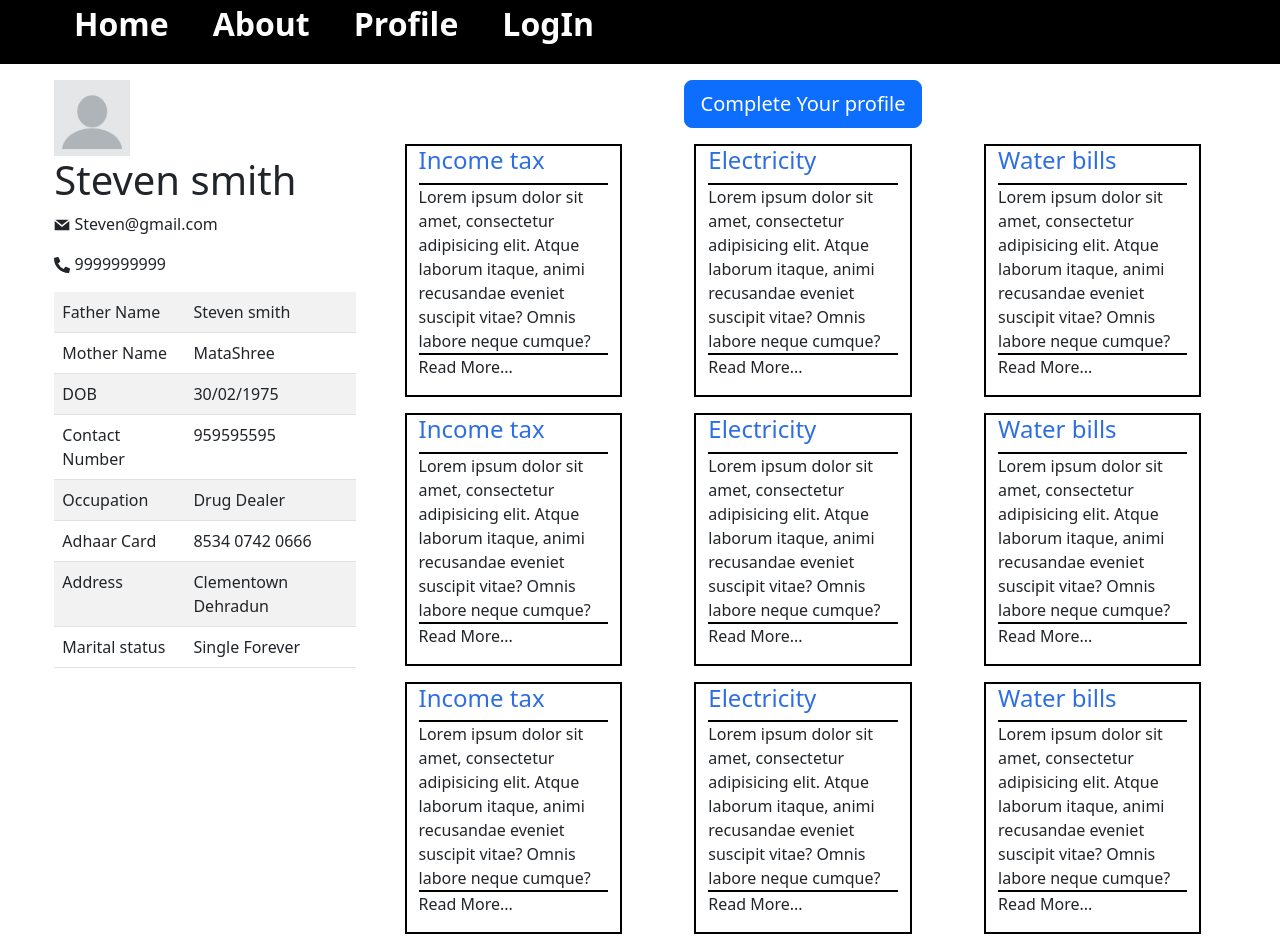
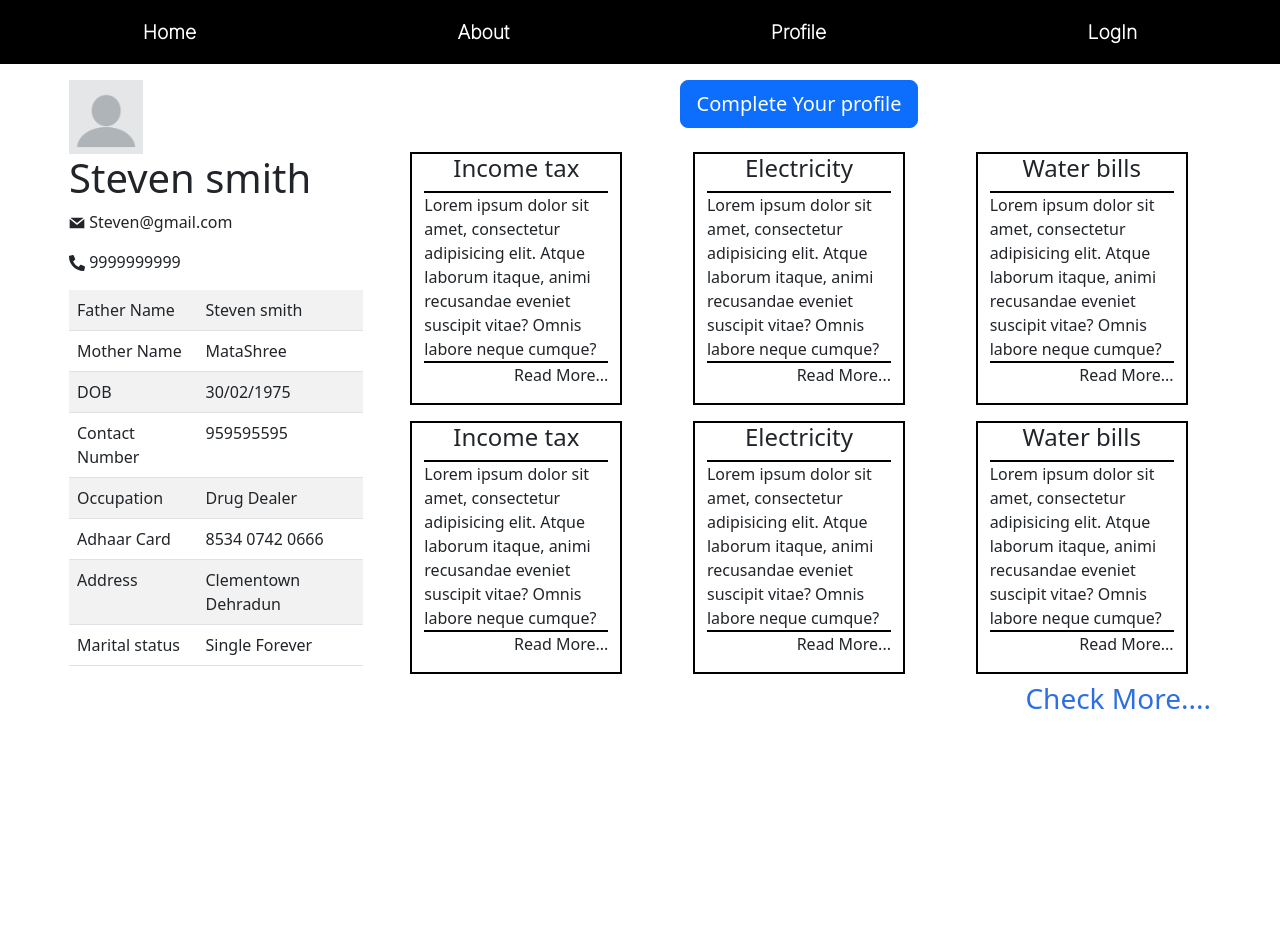
Before and after one commit to MukulDhiman03/smartcity, a React (Create React App) app: page /profile in a window 1280 px wide. Shown: the top 946 px of the page. After the commit the page ends 800 px from the top, so only its background shows below. Built offline with nearby package versions, Linux system fonts and the light colour scheme.

Commit message:
home header responsive

```diff
--- a/src/components/Header.js
+++ b/src/components/Header.js
@@ -6,8 +6,7 @@ const Header = () => {
     return (
         <div className='container-fluid' id='nav'>
             <div className='row'>
-                <div class="col-6">
-                    <ul>
+                <ul id='navItems'>
                     <li>
                         <NavLink className="link" to="/">Home</NavLink>
                     </li>
@@ -22,10 +21,6 @@ const Header = () => {
                     </li>
                 </ul>
             </div>
-                {/* <div className="col-4 logo">
-                    <h1>SMARTCITY</h1>
-                </div> */}
-            </div>
         </div>
 
     )
--- a/src/components/Home.js
+++ b/src/components/Home.js
@@ -11,7 +11,9 @@ const Home = () => {
           <div className='col-12 right'>
             <h1>Management of smart cities.</h1>
             <p>An initiative to coordinate, integrate and control different city services with transparency, efficiency and privacy.</p>
-            <NavLink to="/login" style={{textDecoration: 'none'}}><button className="button">Get started</button></NavLink>
+            <div>
+              <NavLink to="/login"><button className="btn btn-dark button">Get started</button></NavLink>
+            </div>
           </div>
         </div>
       </div>
--- a/src/components/Profile.js
+++ b/src/components/Profile.js
@@ -8,8 +8,8 @@ import "../css/Profile.css"
 
 const Profile = () => {
     return (
-        <div className='conatiner'>
-            <div className='row justify-content-center mt-3'>
+        <div className='conatiner' id="profileContainer">
+            <div className='row justify-content-center p-3'>
                 <div className='col-3'>
                     <img className='text-center img-fluid w-25' src={img} alt="user not found" />
                     <h1>Steven smith</h1>
@@ -59,17 +59,17 @@ const Profile = () => {
                 <div className='col-8'>
                     <div className='row'>
                         <h3 className='text-center'>
-                            <NavLink  to="/completeprofile" className="btn btn-primary btn-lg">Complete Your profile</NavLink>
+                            <NavLink to="/completeprofile" className="btn btn-primary btn-lg">Complete Your profile</NavLink>
                         </h3>
                     </div>
-                    <div className='row justify-content-around mt-2'>
+                    <div className='row justify-content-around mt-3'>
                         <div className="col-3 profileCard">
                             <h4>Income tax</h4>
                             <div>
                                 Lorem ipsum dolor sit amet, consectetur adipisicing elit. Atque laborum itaque, animi recusandae
                                 eveniet suscipit vitae? Omnis labore neque cumque?
                             </div>
-                            <p className='justify-content-end'>Read More...</p>
+                            <p>Read More...</p>
                         </div>
                         <div className="col-3 profileCard">
                             <h4>Electricity</h4>
@@ -77,7 +77,7 @@ const Profile = () => {
                                 Lorem ipsum dolor sit amet, consectetur adipisicing elit. Atque laborum itaque, animi recusandae
                                 eveniet suscipit vitae? Omnis labore neque cumque?
                             </div>
-                            <p className='justify-content-end'>Read More...</p>
+                            <p>Read More...</p>
                         </div>
                         <div className="col-3 profileCard">
                             <h4>Water bills</h4>
@@ -85,7 +85,7 @@ const Profile = () => {
                                 Lorem ipsum dolor sit amet, consectetur adipisicing elit. Atque laborum itaque, animi recusandae
                                 eveniet suscipit vitae? Omnis labore neque cumque?
                             </div>
-                            <p className='justify-content-end'>Read More...</p>
+                            <p>Read More...</p>
                         </div>
                     </div>
                     <div className='row justify-content-around mt-3'>
@@ -95,7 +95,7 @@ const Profile = () => {
                                 Lorem ipsum dolor sit amet, consectetur adipisicing elit. Atque laborum itaque, animi recusandae
                                 eveniet suscipit vitae? Omnis labore neque cumque?
                             </div>
-                            <p className='justify-content-end'>Read More...</p>
+                            <p>Read More...</p>
                         </div>
                         <div className="col-3 profileCard">
                             <h4>Electricity</h4>
@@ -103,7 +103,7 @@ const Profile = () => {
                                 Lorem ipsum dolor sit amet, consectetur adipisicing elit. Atque laborum itaque, animi recusandae
                                 eveniet suscipit vitae? Omnis labore neque cumque?
                             </div>
-                            <p className='justify-content-end'>Read More...</p>
+                            <p>Read More...</p>
                         </div>
                         <div className="col-3 profileCard">
                             <h4>Water bills</h4>
@@ -111,33 +111,7 @@ const Profile = () => {
                                 Lorem ipsum dolor sit amet, consectetur adipisicing elit. Atque laborum itaque, animi recusandae
                                 eveniet suscipit vitae? Omnis labore neque cumque?
                             </div>
-                            <p className='justify-content-end'>Read More...</p>
-                        </div>
-                    </div>
-                    <div className='row justify-content-around mt-3'>
-                        <div className="col-3 profileCard">
-                            <h4>Income tax</h4>
-                            <div>
-                                Lorem ipsum dolor sit amet, consectetur adipisicing elit. Atque laborum itaque, animi recusandae
-                                eveniet suscipit vitae? Omnis labore neque cumque?
-                            </div>
-                            <p className='justify-content-end'>Read More...</p>
-                        </div>
-                        <div className="col-3 profileCard">
-                            <h4>Electricity</h4>
-                            <div>
-                                Lorem ipsum dolor sit amet, consectetur adipisicing elit. Atque laborum itaque, animi recusandae
-                                eveniet suscipit vitae? Omnis labore neque cumque?
-                            </div>
-                            <p className='justify-content-end'>Read More...</p>
-                        </div>
-                        <div className="col-3 profileCard">
-                            <h4>Water bills</h4>
-                            <div>
-                                Lorem ipsum dolor sit amet, consectetur adipisicing elit. Atque laborum itaque, animi recusandae
-                                eveniet suscipit vitae? Omnis labore neque cumque?
-                            </div>
-                            <p className='justify-content-end'>Read More...</p>
+                            <p>Read More...</p>
                         </div>
                     </div>
                     <div className='row text-end mt-2 footerHeading'>
--- a/src/css/Articles.css
+++ b/src/css/Articles.css
@@ -2,8 +2,7 @@
     text-align: center;
     font-size: 6.5vh;
 }
-
-.articles {
+.articles div {
     margin-top: 3vh;
     padding: 8px;
     border-left: 4px solid black;
--- a/src/css/Header.css
+++ b/src/css/Header.css
@@ -1,29 +1,28 @@
+@import url('https://fonts.googleapis.com/css2?family=Inter:wght@200&display=swap');
+
 #nav {
     background-color: black;
     font-weight: bolder;
+    height: 8vh;
 }
 
-.logo {
-    text-align: center;
+#navItems {
+    height: 8vh;
+    display: flex;
+    justify-content: space-around;
+    align-items: center;
+    list-style: none;
 }
 
-ul {
-    list-style: none;
-    display: flex;
-    width: inherit;
-}
-
-ul li {
-    margin-left: 2vh;
-    font-size: 4vh;
-}
 
 .link {
-
     text-decoration: none;
     color: white;
+    background-color: black;
     padding: 14px;
-    background-color: black;
+    font-weight: bolder;
+    font-size: 1.2rem;
+    font-family: 'Inter', sans-serif;
 }
 
 
--- a/src/css/Home.css
+++ b/src/css/Home.css
@@ -1,11 +1,13 @@
 .section {
     height: 40vh;
-    /* margin-top: 4vh; */
-    background-image: url("../img/home.png");
+    border-bottom: 10px double black;
 }
 
 .right {
-    margin-top: 5vh;
+    display: flex;
+    flex-direction: column;
+    justify-content: center;
+    align-items: center;
     height: 30vh;
 }
 
@@ -21,24 +23,8 @@
     font-weight: bolder;
 }
 
-.button {
-    display: flex;
-    justify-content: center;
-    align-items: center;
-    color: white;
-    background-color: #1b1b1b;
-    height: 7vh;
-    width: 10vw;
-    font-size: 1.5rem;
-    font-weight: 500;
-    margin: auto;
-    letter-spacing: 1px;
-    border-radius: 5%;
-    border: none;
+@media only screen and (max-width:500px) {
+    .right h1 {
+        font-size: 5.5vh;
+    }
 }
-
-.button:hover {
-    color: #1b1b1b;
-    background-color: white;
-    transform: scale(1.1);
-}
--- a/src/css/Profile.css
+++ b/src/css/Profile.css
@@ -1,11 +1,15 @@
+
 .profileCard {
     border: 2px solid black;
 
 }
 
 .profileCard h4 {
-    color: rgb(46, 110, 227);
+    text-align: center;
+}
 
+.profileCard p {
+    text-align: end;
 }
 
 .profileCard div {
@@ -15,5 +19,4 @@
 
 .footerHeading {
     color: rgb(46, 110, 227);
-
 }
```
Also changed, not shown: src/components/Articles.js (+9 -9 lines), src/components/Footer.js (deleted). Lines whose indentation alone changed are shown as unchanged.
